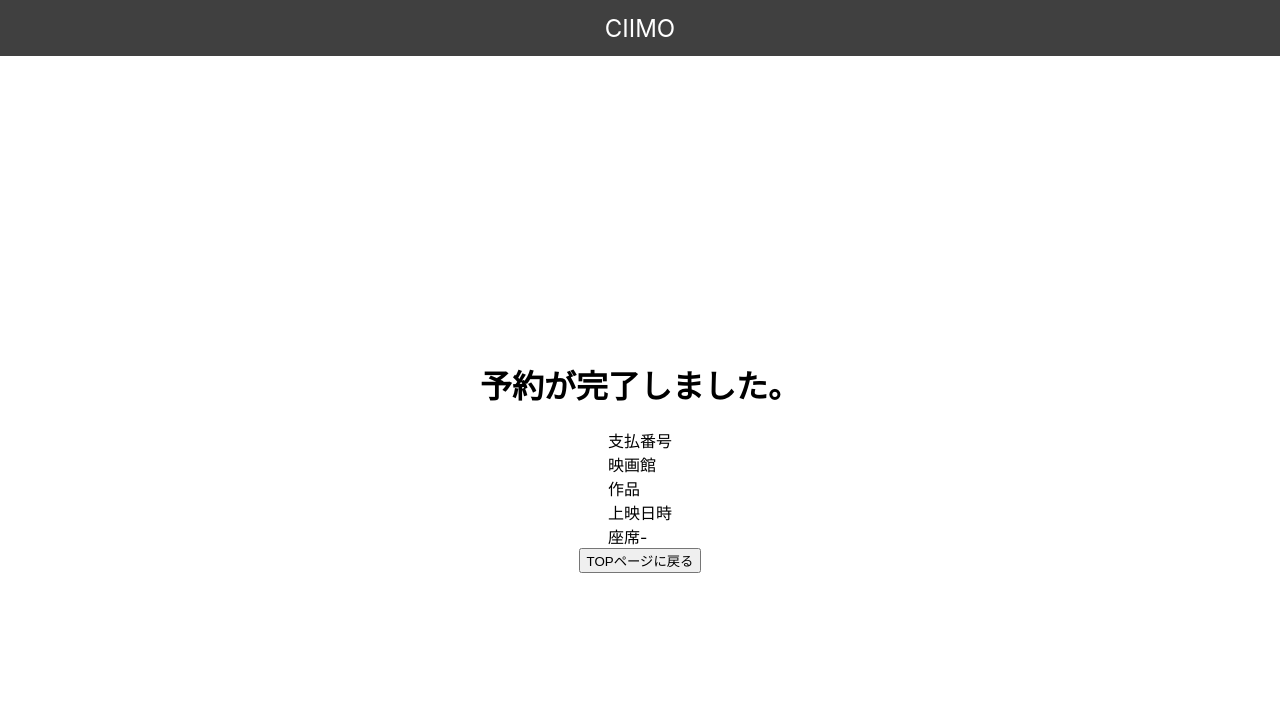
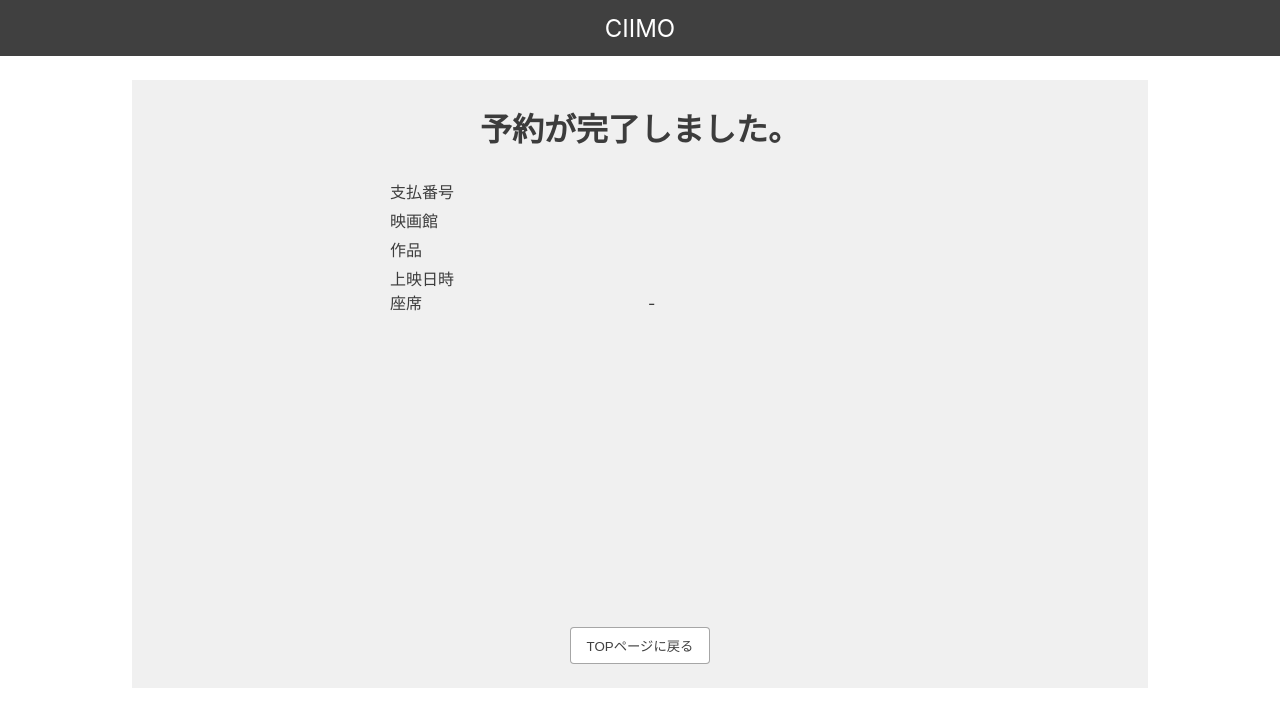
Before and after one commit to sado-haruki/ciimo, a Next.js app: page /complete in a window 1280 px wide. Shown: the top 726 px of the page. Built offline with nearby package versions, Linux system fonts and the light colour scheme.

Commit message:
feat:CSS修正

```diff
--- a/pages/complete/index.tsx
+++ b/pages/complete/index.tsx
@@ -33,31 +33,31 @@ const ReservationComplete: NextPage = () => {
 
   return (
     <>
-    <Header />
+    <Header/>
     <div className={styles.container}>
       <main className={styles.main}>
         <h1 className={styles.title}>予約が完了しました。</h1>
         <div className={styles.items}>
           <div>
             <div>
-              <label>支払番号</label>
+              <label className={styles.label}>支払番号</label>
               <span className={styles.paymentCode}>{router.query.paymentCode}</span>
             </div>
             <div>
-              <label>映画館</label>
-              <span>{storage.theaterName}</span>
+              <label className={styles.label}>映画館</label>
+              <span className={styles.item}>{storage.theaterName}</span>
             </div>
             <div>
-              <label>作品</label>
-              <span>{storage.filmName}</span>
+              <label className={styles.label}>作品</label>
+              <span className={styles.item}>{storage.filmName}</span>
             </div>
             <div>
-              <label>上映日時</label>
-              <span>{storage.schedule}</span>
+              <label className={styles.label}>上映日時</label>
+              <span className={styles.item}>{storage.schedule}</span>
             </div>
             <div>
-              <label>座席</label>
-              <span>
+              <label className={styles.label}>座席</label>
+              <span className={styles.item}>
                 {seat.row}-{seat.seatName}
               </span>
             </div>
@@ -75,7 +75,7 @@ const ReservationComplete: NextPage = () => {
             </div> */}
           </div>
         </div>
-        <button onClick={clickTop}>TOPページに戻る</button>
+        <button onClick={clickTop} className={styles.backTop}>TOPページに戻る</button>
       </main>
     </div>
     </>
--- a/pages/confirm/index.tsx
+++ b/pages/confirm/index.tsx
@@ -1,7 +1,7 @@
 import type { NextPage } from "next";
 import { useRouter } from "next/router";
 import { useEffect, useState } from "react";
-import styles from "../../styles/complete.module.css";
+import styles from "../../styles/confirm.module.scss";
 import { Reservation, ReservationSeat } from "../../types/Reservation";
 import axios from "axios";
 import { Theater } from "../../types/Theater";
--- a/styles/complete.module.scss
+++ b/styles/complete.module.scss
@@ -1,20 +1,50 @@
+@import "variables.scss";
+
 .container {
-    padding: 0 2rem;
+  color: $text-color;
+  padding: 1.5rem 8.25rem 3rem;
 }
 
 .main {
-    min-height: 100vh;
-    padding: 4rem 0;
-    flex: 1;
   display: flex;
   flex-direction: column;
-    justify-content: center;
   align-items: center;
-  }
-  .items{
-    display:flex;
+  background-color: $bg-color;
+  padding: 1.5rem 5.375rem;
+  min-height: 38rem;
+
 }
 
-.paymentCode{
+.title{
+  margin: 0 0 1.5rem;
+}
+
+.items {
+  display: flex;
+
+}
+
+.label{
+  display: inline-block;
+  min-width: 15.125rem;
+  margin-right: 1rem;
+}
+
+.item,.paymentCode {
+  display: inline-block;
+  min-width: 15.125rem;
+  margin-bottom: 1.5rem;
+}
+.paymentCode {
   color: red;
 }
+
+.backTop{
+  margin-top: auto;
+  color: $text-color;
+  padding: 0.5rem 1rem;
+  border-radius: 0.25rem;
+  border: solid 0.0625rem $main-gray;
+  background-color: white;
+  cursor: pointer;
+}
--- /dev/null
+++ b/styles/confirm.module.scss
@@ -0,0 +1,22 @@
+@import "variables.scss";
+
+.container {
+    padding: 0 2rem;
+  }
+
+  .main {
+    min-height: 100vh;
+    padding: 4rem 0;
+    flex: 1;
+    display: flex;
+    flex-direction: column;
+    justify-content: center;
+    align-items: center;
+  }
+  .items{
+    display:flex;
+}
+
+.paymentCode{
+    color: red;
+}
```
Also changed, not shown: pages/index.tsx (+16 -67 lines). Lines whose indentation alone changed are shown as unchanged.
